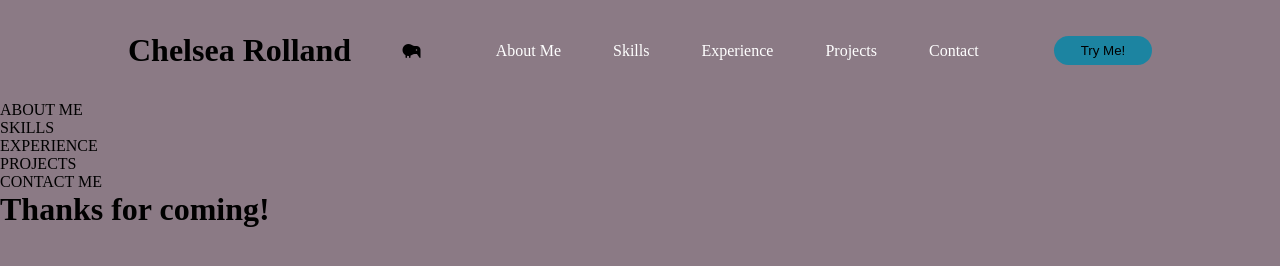
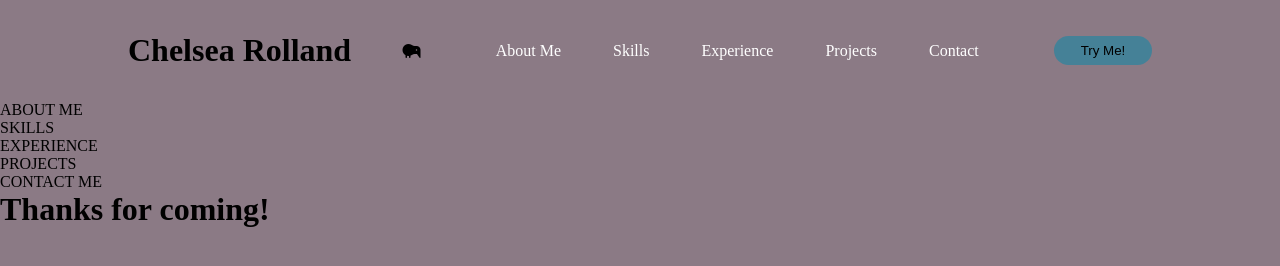
Before and after one commit to ChelseaRolland/chelsearolland.github.io, a plain HTML site: page index.html in a window 1280 px wide. In both pictures the pointer is over the button "Try Me!". Drawn offline with Linux system fonts and the light colour scheme.

Commit message:
still working on the style

```diff
--- a/style.css
+++ b/style.css
@@ -39,5 +39,5 @@ button {
     transition: all 0.3s ease 0s;
 }
 button:hover{
-    background-color: rgba(0,136,169,0.8);
+    background-color: rgba(0,136,169,0.5);
 }
```
